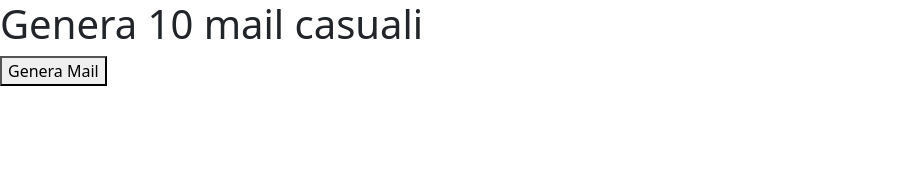
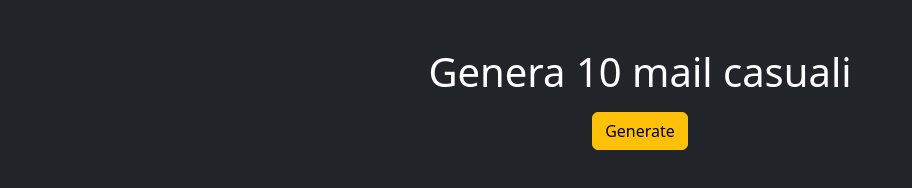
Before and after one commit to Dan848/vue-email-list, a plain HTML site: page index.html in a window 1280 px wide. Shown: the whole page, without its empty margins (0-912 px from the left). Drawn offline with nearby package versions, Linux system fonts and the light colour scheme.

Commit message:
better html

```diff
--- a/index.html
+++ b/index.html
@@ -8,16 +8,24 @@
     <link rel="stylesheet" href="https://cdnjs.cloudflare.com/ajax/libs/font-awesome/6.3.0/css/all.min.css" integrity="sha512-SzlrxWUlpfuzQ+pcUCosxcglQRNAq/DZjVsC0lE40xsADsfeQoEypE+enwcOiGjk/bSuGGKHEyjSoQ1zVisanQ==" crossorigin="anonymous" referrerpolicy="no-referrer" />
     <link href="https://cdn.jsdelivr.net/npm/bootstrap@5.3.0-alpha1/dist/css/bootstrap.min.css" rel="stylesheet" integrity="sha384-GLhlTQ8iRABdZLl6O3oVMWSktQOp6b7In1Zl3/Jr59b6EGGoI1aFkw7cmDA6j6gD" crossorigin="anonymous">
 </head>
-<body>
-    <div id="app">
-        <h1>Genera 10 mail casuali</h1>
-        <ul v-if="listMail.length === 10">
-            <li v-for="mail in listMail">
-                {{mail}}
-            </li>
-        </ul>
-        <button @click="getData">Genera Mail
-        </button>
+<body class="bg-dark text-white">
+    <div class="container text-center p-5" id="app">
+        <h1 class="mb-3">Genera 10 mail casuali</h1>
+        <div class="container">
+            <ul class="list-unstyled row" v-if="listMail.length === 10">
+                <li class="col mb-3" v-for="(mail, index) in listMail" :key="index">
+                    <div class="card bg-success fw-medium">
+                        <h3 class="card-header">
+                        {{index + 1}}
+                        </h3>
+                        <div class="card-body">
+                            {{mail}}
+                        </div>
+                    </div>
+                </li>
+            </ul>
+            <button class="btn-warning btn fw-medium" @click="getData">Generate</button>
+        </div>
     </div>
 <script src="https://unpkg.com/axios@1.1.2/dist/axios.min.js"></script>
 <script src="https://unpkg.com/vue@3/dist/vue.global.js"></script>
```
